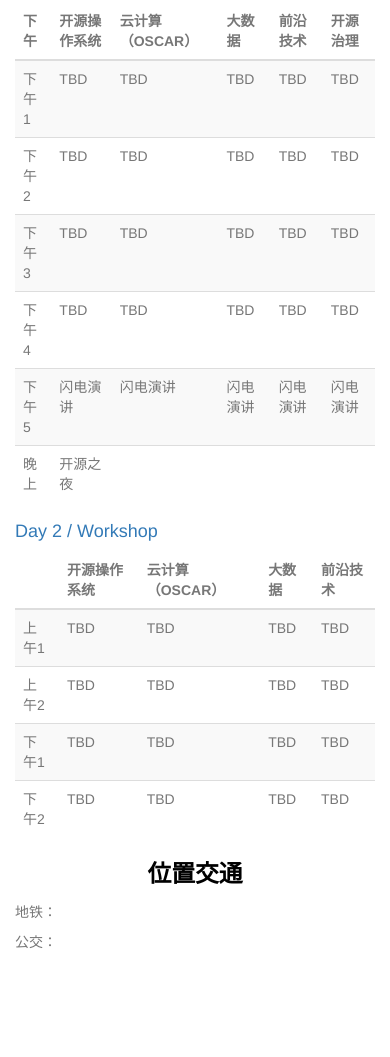
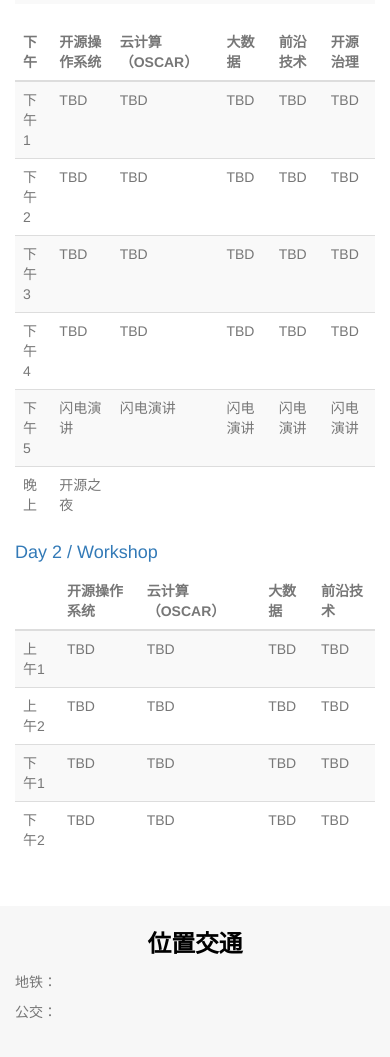
Before and after one commit to kaiyuanshe/COSCON2016, a plain HTML site: page index.html in a window 390 px wide. Shown: the part 2727-3784 px from the top of the page. Before the commit the page ends 3690 px from the top, so only its background shows below. Drawn offline with Linux system fonts and the light colour scheme; a script that the page names is missing.

Commit message:
update stylefile

```diff
--- a/css/main.css
+++ b/css/main.css
@@ -46,6 +46,19 @@ a:hover {
 	padding: 3em 0 5em;
 }
 
+.ty-schedule {
+	padding: 3em 0 5em;
+}
+
+.ty-venue {
+	background-color: #F7F7F7;
+	padding: 3em 0 5em;
+}
+
+.ty-ditu {
+	height: 500px;
+}
+
 .name-in {
 	margin: 0 auto;
 	border-radius: 30px;
@@ -53,9 +66,19 @@ a:hover {
 	height: 135px;
 }
 
+
+    .iw_poi_title {color:#CC5522;font-size:14px;font-weight:bold;overflow:hidden;padding-right:13px;white-space:nowrap}
+    .iw_poi_content {font:12px arial,sans-serif;overflow:visible;padding-top:4px;white-space:-moz-pre-wrap;word-wrap:break-word}
+
 @media(max-width:768px){
-	.ty-speakers {
+	.ty-speakers,
+	.ty-schedule,
+	.ty-venue {
 		padding: 1.5em 0 2em;
+	}
+
+	.ty-ditu {
+		height: 250px;
 	}
 }
 
```
